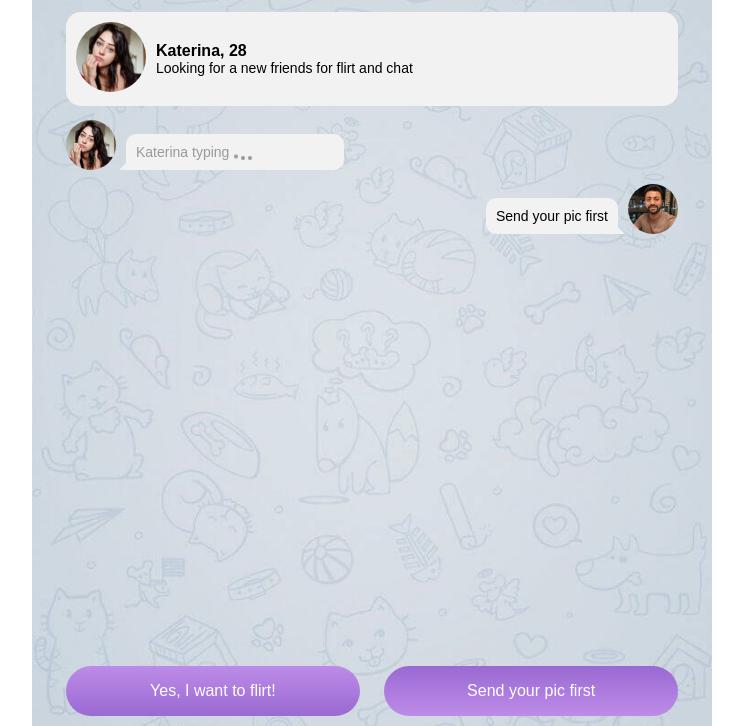
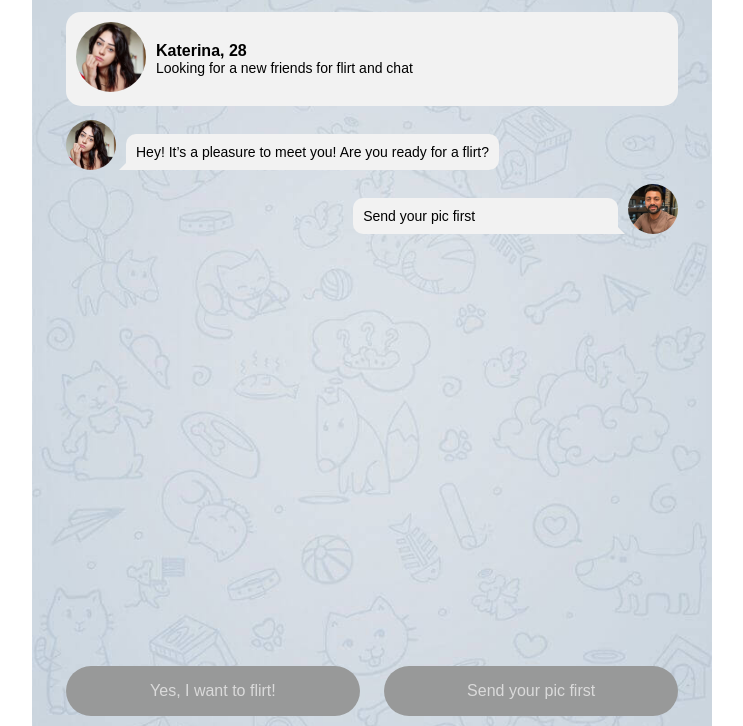
Before and after one commit to webDevT/heartbeatt-chat, a website: page docs/index.html in a window 1280 px wide. Both pictures are taken after a click on the element "Yes, I want to flirt!". Shown: the part 74-800 px from the top of the page, without its empty margins (268-1011 px from the left). Drawn offline with nearby package versions, Linux system fonts and the light colour scheme.

Commit message:
chat emulator

```diff
--- a/app/sass/style.sass
+++ b/app/sass/style.sass
@@ -201,5 +201,24 @@ body
     30%
         transform: translateY(-5px)
 //end typing style
-
+.buttons-wrapper
+    display: none
+.answer-item
+    display: none
+.bable-text
+    display: none
+.bable
+    min-width: 40%
+.chart-item__wrapper
+    display: flex
+    width: 100%
+    justify-content: flex-end
+    align-items: flex-end
+.buttons-wrapper.disabled
+    .button
+        background: #989999
+        color: #DADADA
+        pointer-events: none
+    .button:before
+        display: none
 @import "media"
--- a/docs/index.html
+++ b/docs/index.html
@@ -4,7 +4,7 @@
 	<meta charset="utf-8">
     <meta name="viewport" content="width=device-width, initial-scale=1">
 	<meta http-equiv="X-UA-Compatible" content="ie=edge">
-	<title>Title</title>
+	<title>Dating game in Telegram!</title>
 
 	<link rel="stylesheet" href="css/style.min.css">
 </head>
@@ -51,13 +51,13 @@
 			<!-- end user info -->
 
 			<!-- start chart list -->
-			<div class="chart-item">
+			<div class="chart-item question-item question-1">
 				<img src="img/photo.png" alt="" class="chart-item__photo">
 
 				<div class="bable">
-					<!-- <div class="bable-text">
+					<div class="bable-text">
 						Hey! It’s a pleasure to meet you! Are you ready for a flirt?
-					</div> -->
+					</div>
 
 					<div class="type-item">
 						Katerina typing <div class="wave">
@@ -65,17 +65,31 @@
 							<span class="dot"></span>
 							<span class="dot"></span>
 						</div>
-					</div>
+					 </div>
 
 				</div>
 			</div>
 
-			<div class="chart-item chart-item--reverse">
-				<div class="bable">
+			<div class="chart-item chart-item--reverse answer-1 answer-item">
+				<div class="chart-item__wrapper">
+					<div class="bable">
 					Send your pic first
 				</div>
 
 				<img src="img/photo2.jpeg" alt="" class="chart-item__photo">
+				</div>
+
+			</div>
+
+			<div class="chart-item chart-item--reverse answer-1-option-2 answer-item">
+				<div class="chart-item__wrapper">
+					<div class="bable">
+					Send your pic first
+				</div>
+
+				<img src="img/photo2.jpeg" alt="" class="chart-item__photo">
+				</div>
+
 			</div>
 			<!-- end chart list -->
 
@@ -86,7 +100,7 @@
 	<!-- start buttons wrapper -->
 	<div class="buttons-wrapper">
 		<div class="container">
-			<div class="button">
+			<div class="button button--flirt">
 			Yes, I want to flirt!
 		</div>
 		<div class="button button--pic">
@@ -101,5 +115,24 @@
 
 	<script src="https://code.jquery.com/jquery-3.7.1.min.js" integrity="sha256-/JqT3SQfawRcv/BIHPThkBvs0OEvtFFmqPF/lYI/Cxo=" crossorigin="anonymous"></script>
 	<script src="js/main.js"></script>
+
+	<script>
+		$('.type-item').delay(3000 ).fadeOut();
+		$('.bable-text').delay(3500 ).fadeIn();
+		$('.buttons-wrapper').delay(4000).fadeIn();
+		$('.button--flirt').click(function(){
+			$('.answer-1').fadeIn();
+			$(this).parent().parent().addClass('disabled');
+		})
+
+		$('.button--pic').click(function(){
+			$('.answer-1-option-2').fadeIn();
+			$(this).parent().parent().addClass('disabled');
+		})
+
+
+
+
+	</script>
 </body>
 </html>
```
Also changed, not shown: app/index.html (+41 -8 lines), app/css/style.min.css, docs/css/style.min.css.
